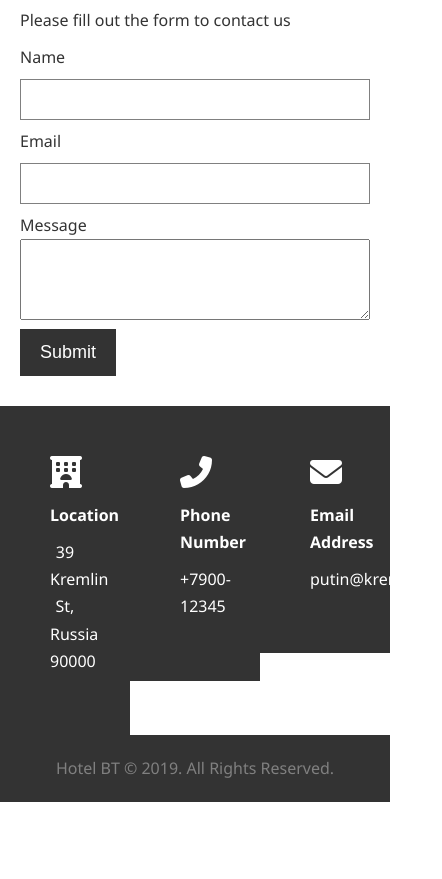
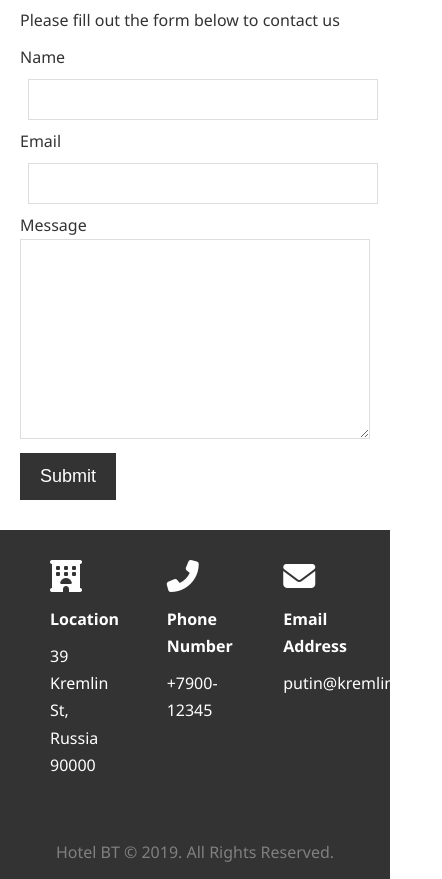
Before and after one commit to rinrinluvs/cs2025, a plain HTML site: page hotel-website/contact.html in a window 390 px wide. Shown: the part 221-1100 px from the top of the page, 442 px wide, since content can reach past the window. Before the commit the page ends 1023 px from the top, so only its background shows below. Drawn offline with Linux system fonts and the light colour scheme.

Commit message:
✅ FInish unresponsive hotel website

```diff
--- a/hotel-website/contact.html
+++ b/hotel-website/contact.html
@@ -32,36 +32,44 @@
     <section id="contact-form" class="bg-light py-3">
         <div class="container">
             <h1 class="l-heading"><span class="text-primary">Contact</span> Us</h1>
-            <p>Please fill out the form to contact us</p>
+            <p>Please fill out the form below to contact us</p>
 
             <form id="form-contact">
-                <label for="name">Name</label><br>
-                <input type="text" id="name"><br>
-                <label for="email">Email</label><br>
-                <input type="text" id="email"><br>
-                <label for="message">Message</label><br>
+                <div class="form-group">
+                    <label for="name">Name</label>
+                    <input type="text" id="name">
+                </div>
+                <div class="form-group">
+                    <label for="email">Email</label>
+                    <input type="text" id="email">
+                </div>
+                <div class="form-group">
+                    <label for="message">Message</label>
                     <textarea name="message" id="message"></textarea>
+                </div>
                 <button type="submit" class="btn">Submit</button>
             </form>
     </section>
 
 
     <!-- This is my creative job -->
-    <section id="features">
-        <div class="box-a bg-dark">
+    <section id="info" class="bg-dark">
+        <div class="container">
+            <div class="box">
                 <i class="fas fa-hotel fa-2x"></i>
                 <p><b>Location</b></p>
                 <p>39 Kremlin St, Russia 90000</p>
             </div>
-        <div class="box-a bg-dark">
+            <div class="box">
                 <i class="fas fa-phone-flip fa-2x"></i><br>
                 <p><b>Phone Number</b></p>
                 <p>+7900-12345</p>
             </div>
-        <div class="box-a bg-dark">
+            <div class="box">
                 <i class="fas fa-envelope fa-2x"></i>
                 <p><b>Email Address</b></p>
                 <p>putin@kremlin.ru</p>
+            </div>
         </div>
     </section>
     <div class="clr"></div>
--- a/hotel-website/public/css/styles.css
+++ b/hotel-website/public/css/styles.css
@@ -188,13 +188,13 @@ p {
     text-align: center;
 }
 
-#features .box {
+.box {
     float: left;
     width: 33.33%;
     padding: 30px;
 }
 
-#features .meals {
+.meals {
     background-color: #f7c08a;
     overflow: hidden;
 }
@@ -283,13 +283,25 @@ p {
 #form-contact input {
     width: 100%;
     padding: 12px 20px;
-    margin: 8px 0;
-    border: grey 1px solid;
+    margin: 8px;
+    border: #ddd 1px solid;
+}
+
+#form-contact input:focus,
+#form-contact textarea:focus {
+    outline: none;
+    border-color: #f7c08a;
 }
 
 #form-contact textarea {
     width: 100%;
-    padding: 7%
+    height: 200px;
+    padding: 5px;
+    border: #ddd 1px solid;
+}
+
+#form-contact button {
+    margin-top: 5px;
 }
 #features .box-a {
     float: left;
```
Lines whose indentation alone changed are shown as unchanged.
